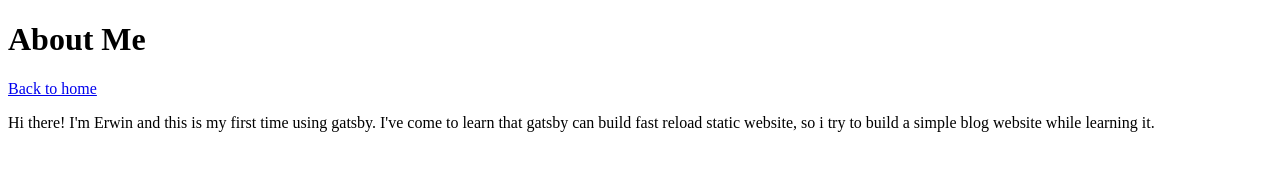
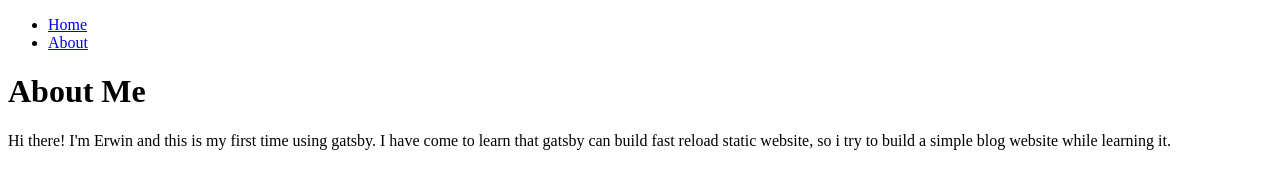
Before and after one commit to erwintobing15/gatsby-blog-site, a Gatsby site: page /about in a window 1280 px wide. Built offline with nearby package versions, Linux system fonts and the light colour scheme; Gatsby itself is replaced by a stand-in of ours.

Commit message:
Create a reusable layout component

```diff
--- /dev/null
+++ b/src/components/layout.js
@@ -0,0 +1,22 @@
+import * as React from 'react'
+import { Link } from 'gatsby'
+
+const Layout = ({ pageTitle, children }) => {
+  return (
+    <div>
+      <title>{pageTitle}</title>
+      <nav>
+        <ul>
+          <li><Link to='/'>Home</Link></li>
+          <li><Link to='about'>About</Link></li>
+        </ul>
+      </nav>
+      <main>
+        <h1>{pageTitle}</h1>
+        {children}
+      </main>
+    </div>
+  )
+}
+
+export default Layout
--- a/src/pages/about.js
+++ b/src/pages/about.js
@@ -1,17 +1,15 @@
 import * as React from 'react'
-import { Link } from 'gatsby'
+import Layout from '../components/layout'
 
 const AboutPage = () => {
   return (
-    <main>
-      <title>About Me</title>
-      <h1>About Me</h1>
-      <Link to="/">Back to home</Link>
+    <Layout pageTitle="About Me">
       <p>
-        Hi there! I'm Erwin and this is my first time using gatsby. I've come to learn that gatsby
-        can build fast reload static website, so i try to build a simple blog website while learning it.
+        Hi there! I'm Erwin and this is my first time using gatsby. I have come to learn that
+        gatsby can build fast reload static website, so i try to build a simple blog website
+        while learning it.
       </p>
-    </main>
+    </Layout>
   )
 }
 
```
Also changed, not shown: src/pages/index.js (+4 -7 lines).
